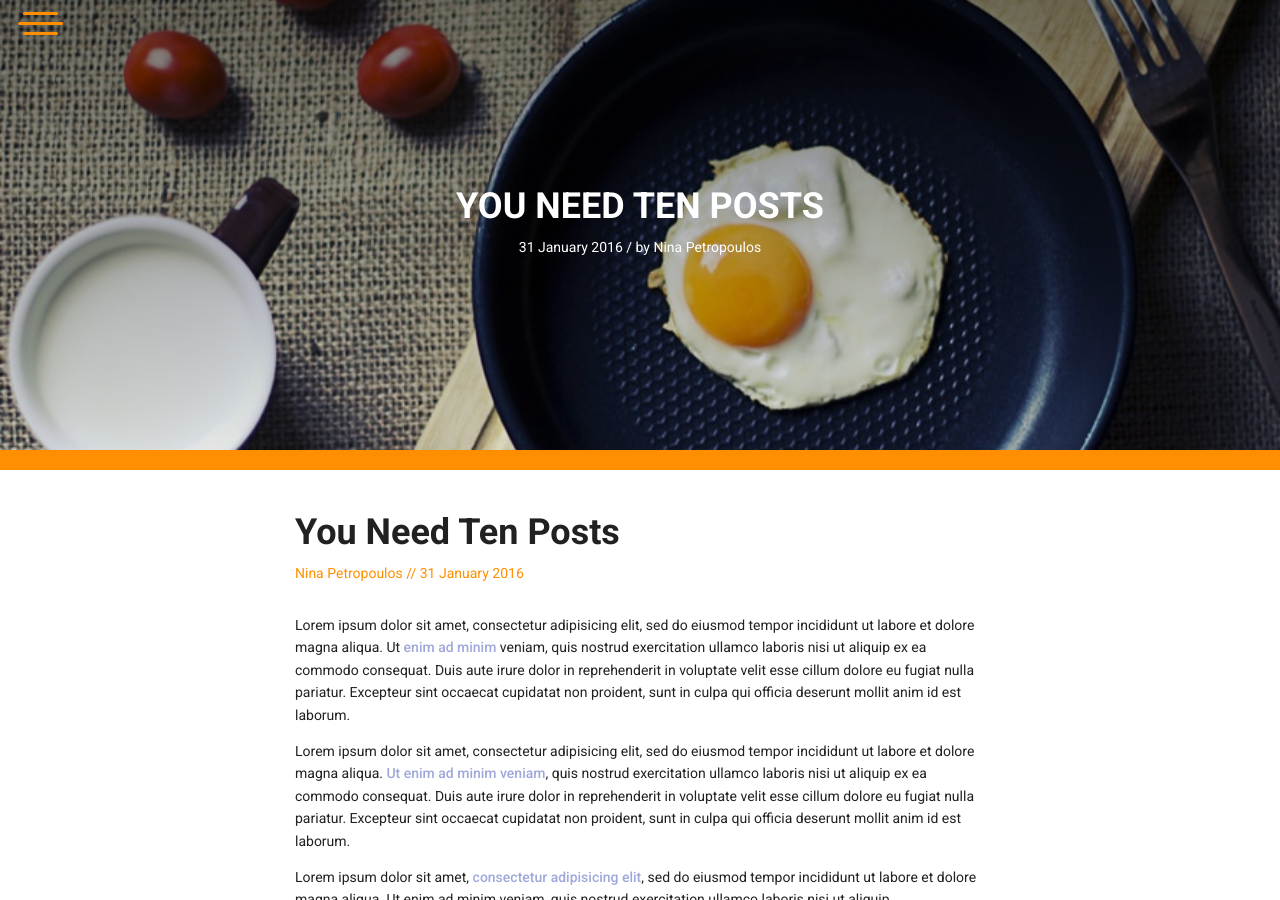
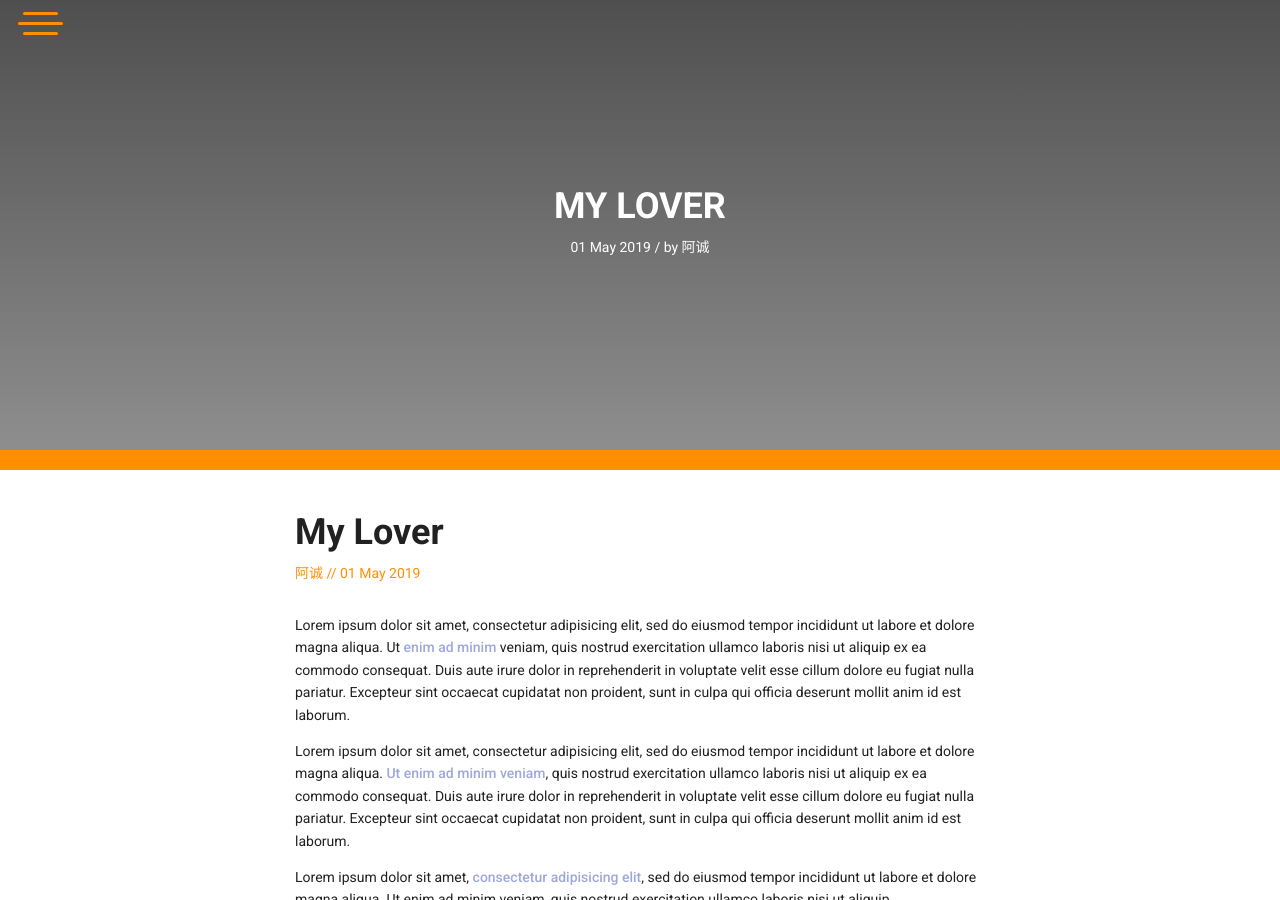
Before and after one commit to DreamSki/DreamSkii, a Jekyll site: the page built from _posts/2010-11-20-you-need-ten-posts.markdown, in a window 1280 px wide and 900 px high. Built offline with Jekyll 4.4.1, drawn with Linux system fonts in a browser that asks for light colours.

Commit message:
Update 2010-11-20-you-need-ten-posts.markdown

```diff
--- a/_posts/2010-11-20-you-need-ten-posts.markdown
+++ b/_posts/2010-11-20-you-need-ten-posts.markdown
@@ -1,13 +1,13 @@
 ---
 layout: post
-title:  "You Need Ten Posts"
-date:   2016-01-31 09:11:03
+title:  "My Lover"
+date:   2019-05-1 09:11:03
 description: Phasellus hendrerit. Pellent aliquet nibh nec urna. In nis aliquet vel, dapibus id,mattis.
-thumbnail: food1.jpg
-categories: category1
+thumbnail: eye.jpg
+categories: Love
 
 # Information for the author block
-author: Nina Petropoulos
+author: 阿诚
 ---
 Lorem ipsum dolor sit amet, consectetur adipisicing elit, sed do eiusmod tempor incididunt ut labore et dolore magna aliqua. Ut [enim ad minim][link1] veniam, quis nostrud exercitation ullamco laboris nisi ut aliquip ex ea commodo consequat. Duis aute irure dolor in reprehenderit in voluptate velit esse cillum dolore eu fugiat nulla pariatur. Excepteur sint occaecat cupidatat non proident, sunt in culpa qui officia deserunt mollit anim id est laborum.
 
```
